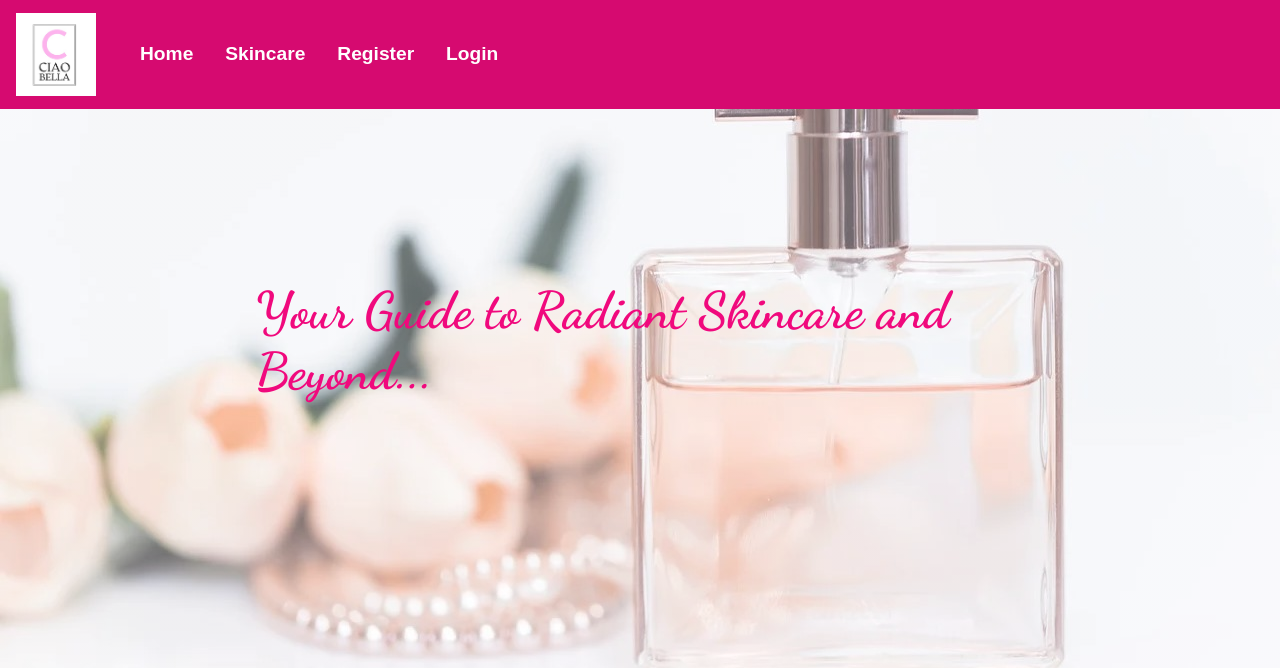
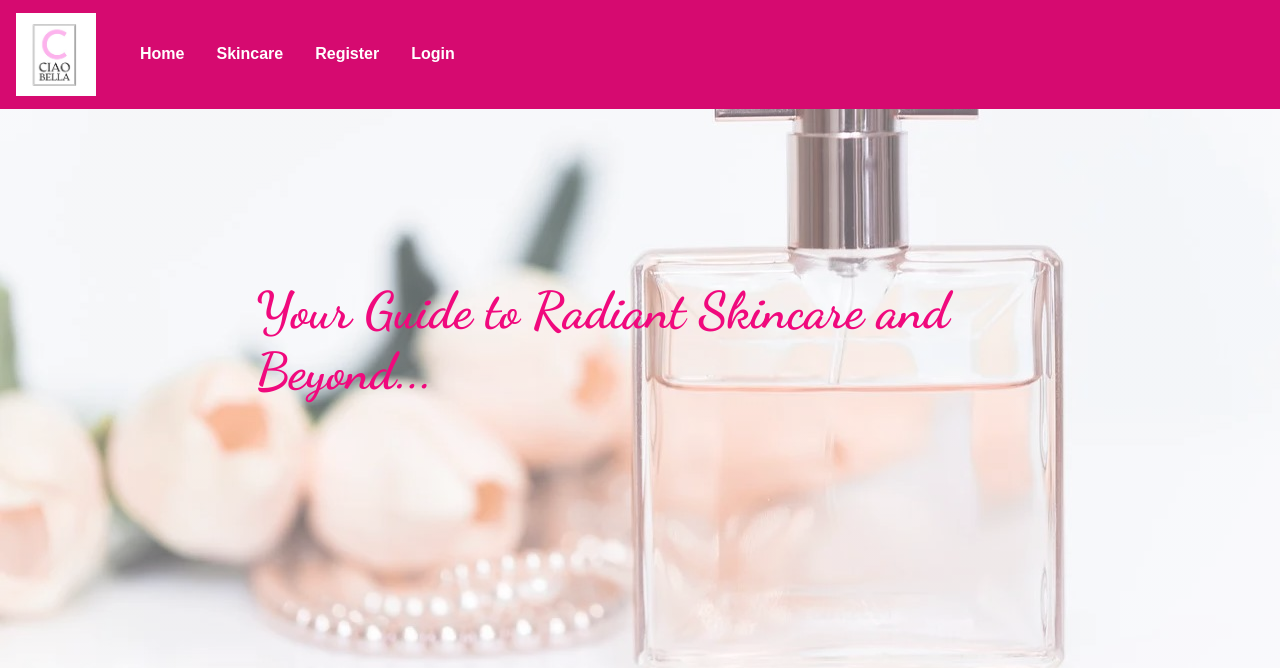
Before and after one commit to Lin2907/ciao-bella-blog, a Django app: page / in a window 1280 px wide. Shown: the top 668 px of the page. Run offline with Django 4.2, Linux system fonts and the light colour scheme; some libraries are stand-ins or nearby versions; some web fonts are replaced.

Commit message:
Update the fontsize for nav links on style in static

```diff
--- a/static/css/style.css
+++ b/static/css/style.css
@@ -85,7 +85,7 @@
 
       #colored a { color:white;
        font-weight: bold;
-       font-size:120%;
+       font-size:100%;
       }
 
       #colored a:hover {
```
